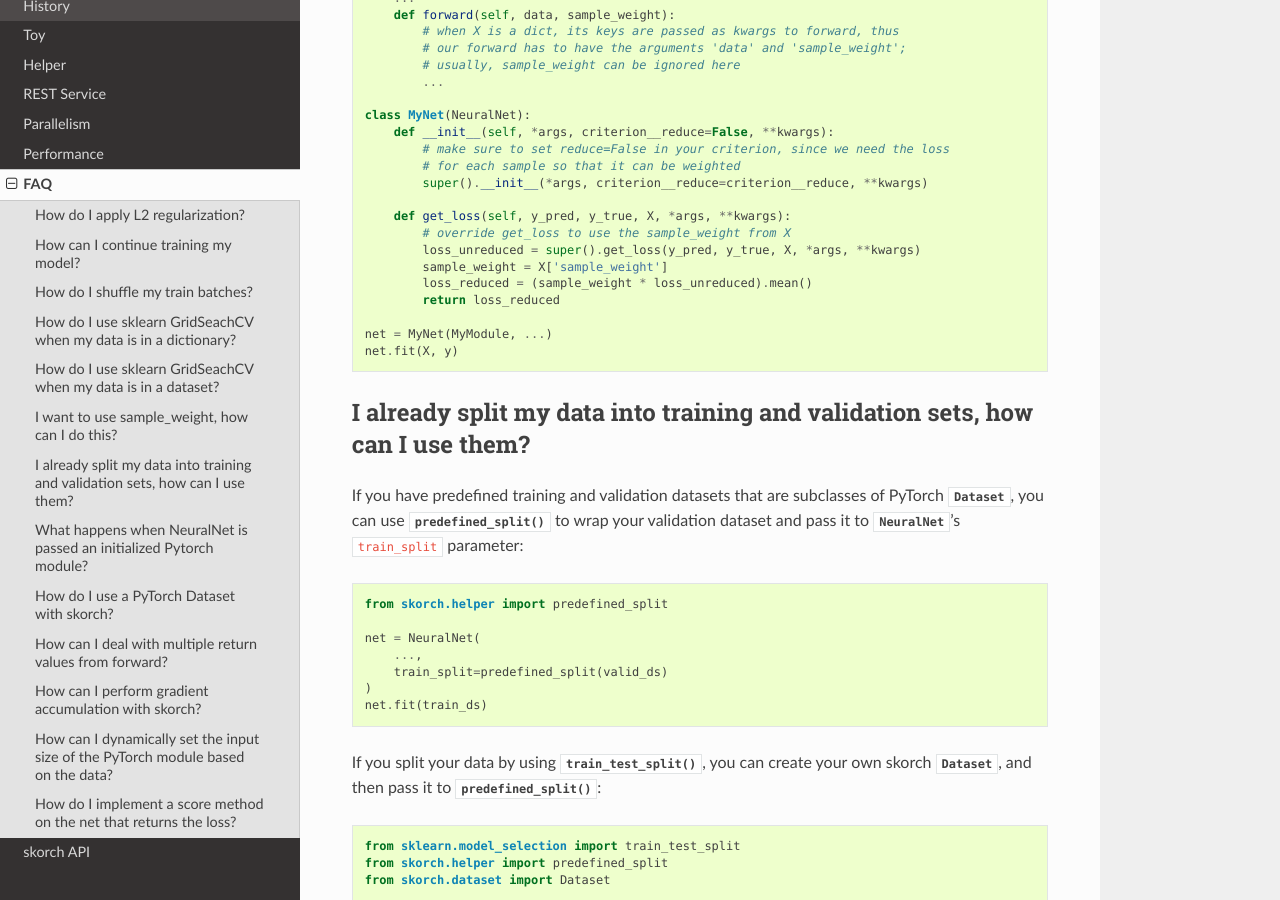
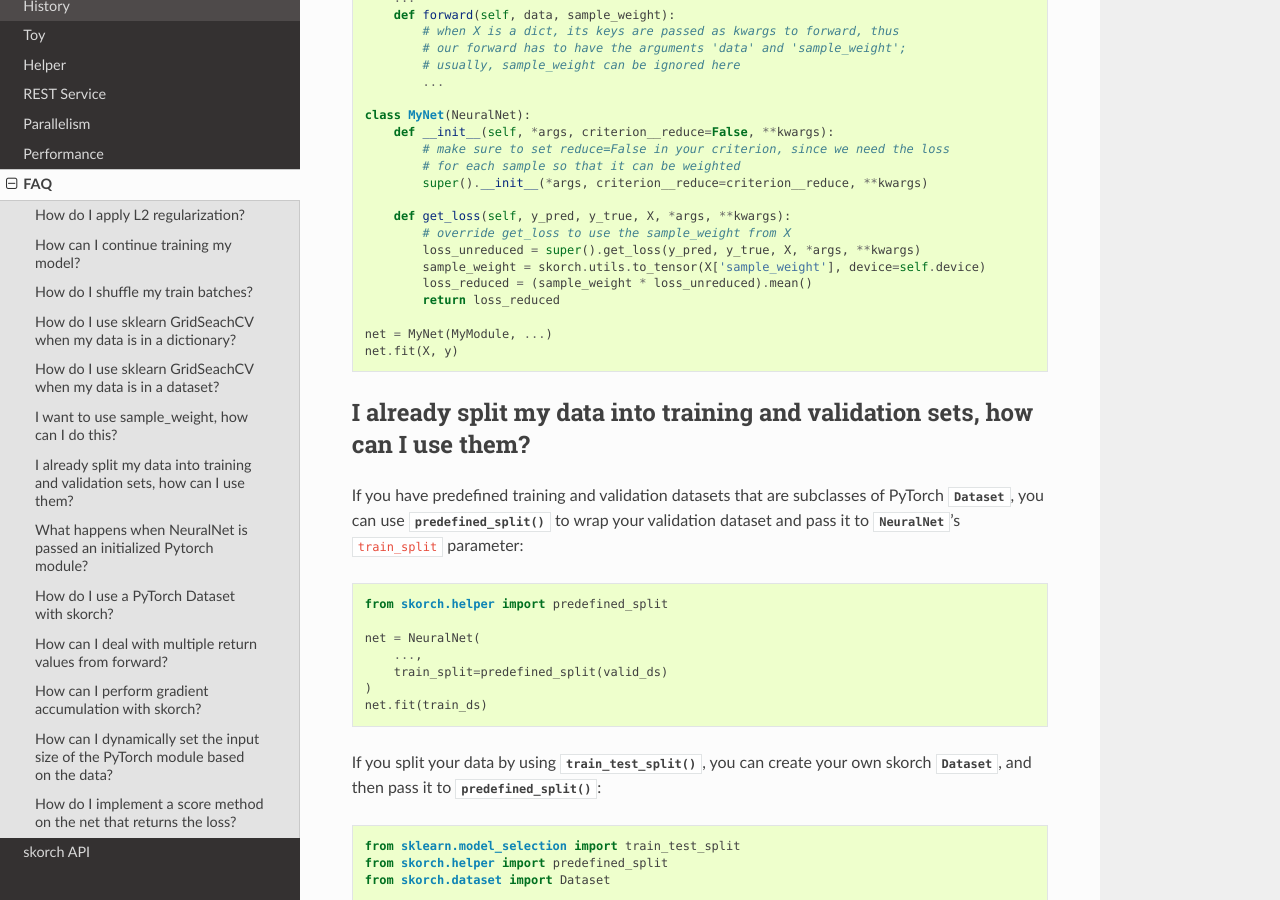
Before and after one commit to skorch-dev/skorch, a Sphinx documentation site: the page built from docs/user/FAQ.rst, in a window 1280 px wide and 900 px high, scrolled down 1885 px. Built offline with Sphinx 7.4.7 and the Read the Docs theme 2.0.0, drawn with Linux system fonts in a browser that asks for light colours.

Commit message:
Address #734: move sample weights to self.device
The code previously shown was just able to run on nets trained
on CPU, not GPUs.

```diff
--- a/docs/user/FAQ.rst
+++ b/docs/user/FAQ.rst
@@ -121,7 +121,7 @@ dictionary. Below, there is example code on how to achieve this:
         def get_loss(self, y_pred, y_true, X, *args, **kwargs):
             # override get_loss to use the sample_weight from X
             loss_unreduced = super().get_loss(y_pred, y_true, X, *args, **kwargs)
-            sample_weight = X['sample_weight']
+            sample_weight = skorch.utils.to_tensor(X['sample_weight'], device=self.device)
             loss_reduced = (sample_weight * loss_unreduced).mean()
             return loss_reduced
 
```
